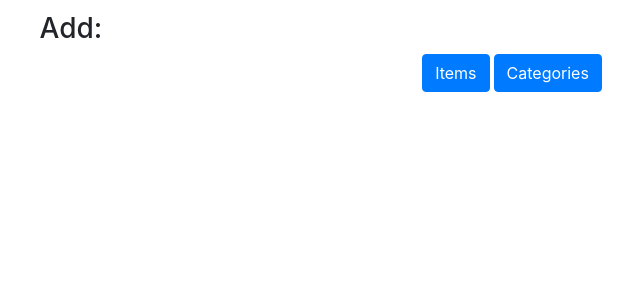
After one commit to Fordalex/Shopping-list, a Django app: page /items/items/ in a window 1280 px wide. The commit adds this page. Shown: the top 300 px of the page, without its empty margins (134-774 px from the left). Run offline with Django 3.2, Linux system fonts and the light colour scheme; data that the repository does not hold is empty; some libraries are stand-ins or nearby versions.

Commit message:
Added a favorite database and the ability to create categories.

```diff
--- /dev/null
+++ b/items/templates/items/add_items.html
@@ -0,0 +1,91 @@
+{% extends 'base.html' %}
+{% block content %}
+<div class="row justify-content-center mb-5 mt-2">
+    <div class="col-12 m-0 p-0">
+        <h3>Add:</h3>
+    </div>
+    <div class="col-12 d-flex justify-content-center">
+        <button data-toggle="collapse" href=".items" class="btn  btn-primary mr-1">Items</button>
+        <button data-toggle="collapse" href=".categories" class=" btn btn-primary">Categories</button>
+    </div>
+</div>
+
+<div class="row justify-content-center" >
+
+    <div class="col-12 col-md-4 collapse items p-1">
+        <div class="col-12 -0 p-0">
+            <h5 class="m-0 my-2">Favorites:<img src="https://img.icons8.com/emoji/27/000000/star-emoji.png" data-toggle="collapse" href="#fav" class="float-right"/></h5>
+        </div>
+        <div class="col-12 m-0 p-0">
+            <div class="row m-0 p-0 collapse" id="fav">
+                {% for fav in favorite %}
+                <div class="col-3 col-md-2 m-0 px-1 my-2">
+                    <form action="/items/add_item/" method="POST">
+                        {% csrf_token %}
+                        <input name="item" value="{{ fav.name }}" class="form-control">
+                        <input name="item" value="{{ fav.category }}" class="form-control">
+                        <input type="submit" value="Add" class="btn btn-success form-control">
+                    </form>
+                </div>
+                {% endfor %}
+            </div>
+        </div>
+        <h5 class="m-0 my-2">Add an Item:</h5>
+        <form action="/items/add_item/" method="POST">
+            {% csrf_token %}
+                <div class="row">
+                    <div class="col-12 mt-2">
+                        <input name="item" class="form-control" required>
+                    </div>
+                    <div class="col-12 mt-2">
+                        <select class="form-control" name="category">
+                            {% if categories %}
+                                {% for category in categories %}
+                                <option value="{{ category.category }}">{{ category.category }}</option>
+                                {% endfor %}
+                            {% else %}
+                                <option value="other">Other</option>
+                            {% endif %}
+                        </select>
+                    </div>
+                    <div class="col-12 d-flex justify-content-between my-2 align-items-center">
+                        <label>Favorite</label>
+                        <input type="checkbox" name="favorite">
+                    </div>
+                    <div class="col-12 mt-2">
+                        <input type="submit" value="Add Item" class="btn btn-success form-control">
+                    </div>
+                </div>
+        </form>
+    </div>
+    <div class="col-12 col-md-4 collapse categories" >
+        <h5 class="m-0">Add a category:</h5>
+        <form action="/items/add_category/" method="POST">
+            {% csrf_token %}
+                <div class="row">
+                    <div class="col-12 mt-2">
+                        <input name="category" class="form-control" required>
+                    </div>
+                    <div class="col-12 mt-2">
+                        <input type="submit" value="Add Category" class="btn btn-success form-control">
+                    </div>
+                </div>
+        </form>
+    </div>
+
+    <div class="col-12 col-md-4  collapse categories">
+        <h5 class="m-0">Categories:</h5>
+            {% csrf_token %}
+                <div class="row">
+                    {% for cat in categories %}
+                        <div class="col-12 d-flex justify-content-between my-2">
+                            <p>{{ cat.category }}</p>
+                            <a class="btn btn-danger" href="/items/remove_category/{{ cat.id }}">Delete</a>
+                        </div>
+                    {% endfor %}
+                </div>
+        </form>
+    </div>
+
+</div>
+{% endblock %}
--- a/items/urls.py
+++ b/items/urls.py
@@ -2,9 +2,10 @@ from django.urls import path, include
 from . import views
 
 urlpatterns = [
+    path('items/', views.items, name="items"),
     path('add_item/', views.add_item, name="add_item"),
     path('add_category/', views.add_category, name="add_category"),
+    path('remove_category/<id>', views.remove_category, name="add_category"),
     path('delete/<id>', views.delete, name="delete"),
     path('delete_all/', views.delete_all, name="delete_all"),
-
 ]
--- a/items/views.py
+++ b/items/views.py
@@ -1,17 +1,36 @@
-from django.shortcuts import render, redirect, get_object_or_404
-from .models import Item, Category
+from django.shortcuts import render, redirect, get_object_or_404, get_list_or_404
+from .models import Favorite, Category, Item
 
 # Create your views here.
+def items(request):
+    favorite = Favorite.objects.filter(author=request.user.username)
+    category = Category.objects.all()
+    content = {
+        'favorite': favorite,
+        'categories': category,
+    }
+    return render(request, 'items/add_items.html', content)
+
 def add_item(request):
     item_name = request.POST.get('item')
     category = request.POST.get('category')
     Item.objects.create(name=item_name, author=request.user.username, category=category)
+
+    if request.POST.get('favorite'):
+        Favorite.objects.create(name=item_name, author=request.user.username, category=category)
+
     return redirect('profile')
 
 def add_category(request):
     category = request.POST.get('category')
     Category.objects.create(category=category)
-    return redirect('profile')
+    return redirect('items')
+
+def remove_category(request, id):
+    category = get_object_or_404(Category, pk=id)
+    print(category)
+    category.delete()
+    return redirect('items')
 
 def delete(request, id):
     item = get_object_or_404(Item, pk=id)
--- a/templates/base.html
+++ b/templates/base.html
@@ -19,8 +19,12 @@
   </head>
   <body class="p-1 pl-md-3">
 
+    <div class="row justify-content-center m-0 p-0">
+      <div class="col-12 col-md-11 col-lg-9">
+        {% block content %}{% endblock %}
+      </div>
+    </div>
 
-    {% block content %}{% endblock %}
 
     <!-- Optional JavaScript -->
     <!-- jQuery first, then Popper.js, then Bootstrap JS -->
```
Also changed, not shown: items/admin.py (+25 -3 lines), items/models.py (+12 -0 lines), templates/profile.html (+6 -45 lines), items/migrations/0006_auto_20200604_1520.py (added).
